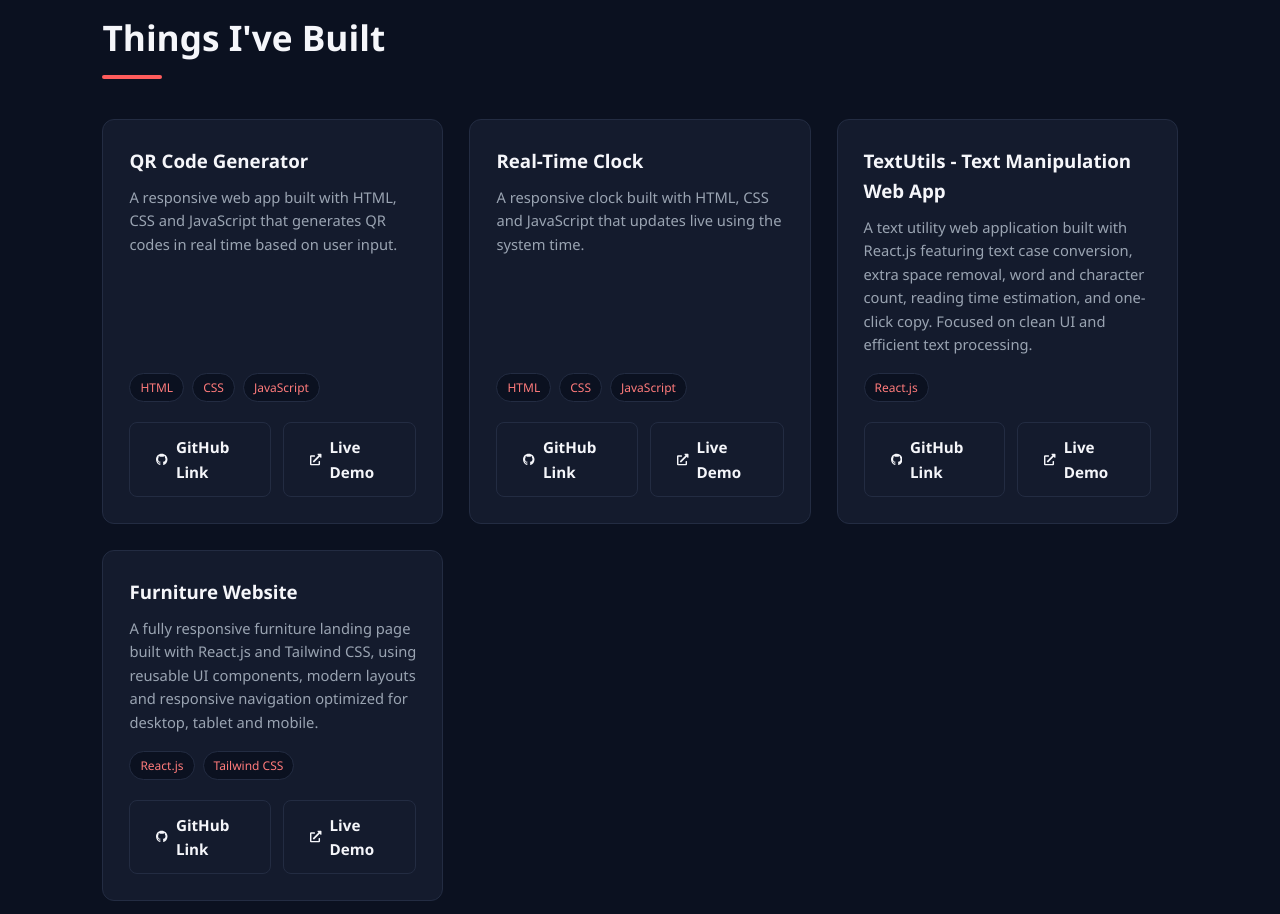
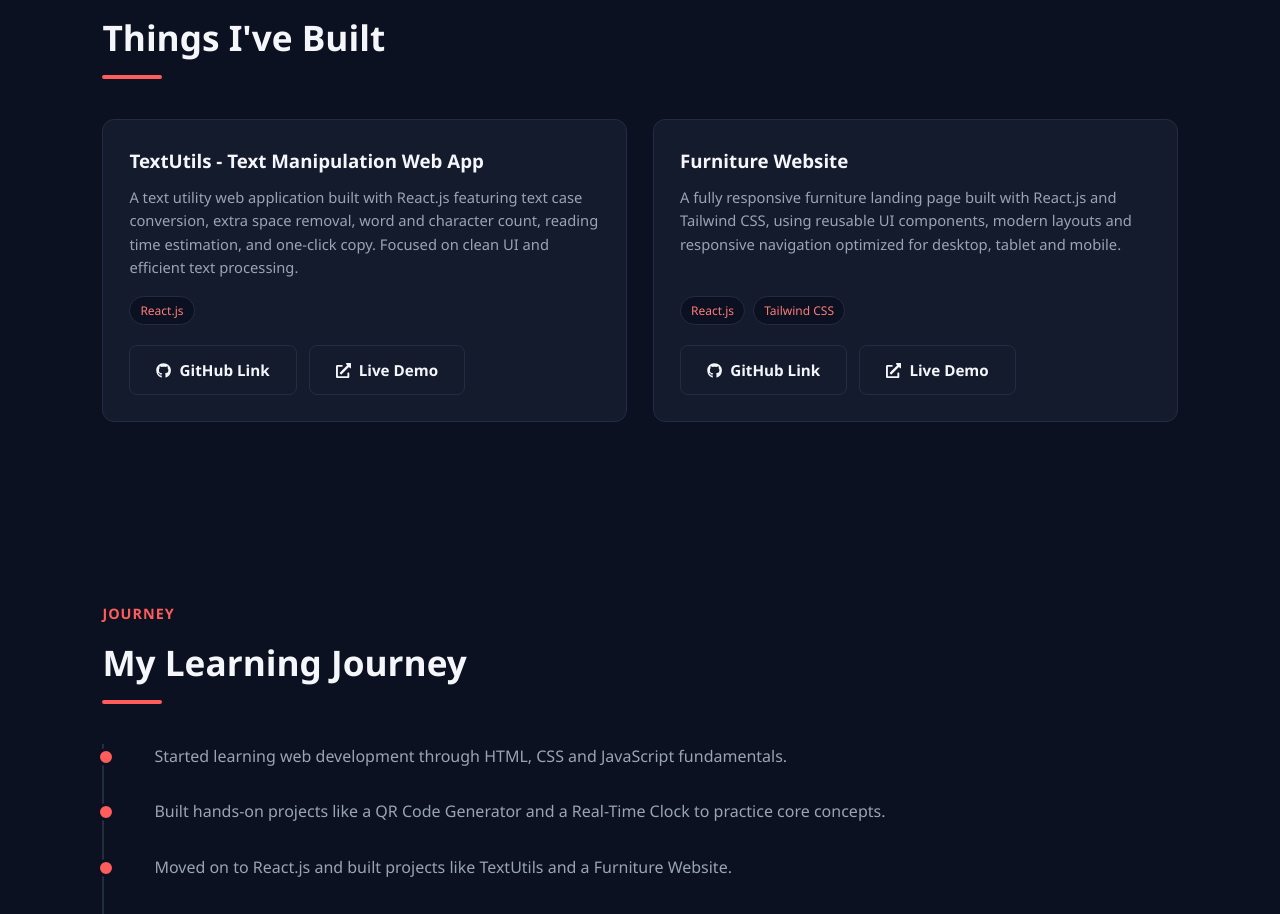
Before and after one commit to Hitak-Suthar/Portfolio-Website, a React (Vite) app in the folder frontend/: page / in a window 1280 px wide. Shown: the part 2865-3779 px from the top of the page. Built offline with nearby package versions, Linux system fonts and the light colour scheme.

Commit message:
Fix server startup

```diff
--- a/frontend/src/data/portfolioData.js
+++ b/frontend/src/data/portfolioData.js
@@ -54,22 +54,22 @@ export const education = {
 
 
 export const projects = [
-  {
-    title: "QR Code Generator",
-    description:
-      "A responsive web app built with HTML, CSS and JavaScript that generates QR codes in real time based on user input.",
-    technologies: ["HTML", "CSS", "JavaScript"],
-    github: "",
-    liveDemo: "",
-  },
-  {
-    title: "Real-Time Clock",
-    description:
-      "A responsive clock built with HTML, CSS and JavaScript that updates live using the system time.",
-    technologies: ["HTML", "CSS", "JavaScript"],
-    github: "",
-    liveDemo: "",
-  },
+  // {
+  //   title: "QR Code Generator",
+  //   description:
+  //     "A responsive web app built with HTML, CSS and JavaScript that generates QR codes in real time based on user input.",
+  //   technologies: ["HTML", "CSS", "JavaScript"],
+  //   github: "",
+  //   liveDemo: "",
+  // },
+  // {
+  //   title: "Real-Time Clock",
+  //   description:
+  //     "A responsive clock built with HTML, CSS and JavaScript that updates live using the system time.",
+  //   technologies: ["HTML", "CSS", "JavaScript"],
+  //   github: "",
+  //   liveDemo: "",
+  // },
   {
     title: "TextUtils - Text Manipulation Web App",
     description:
```
